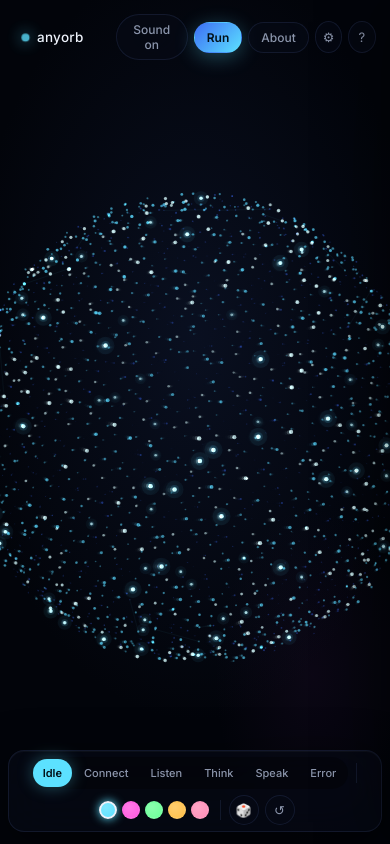
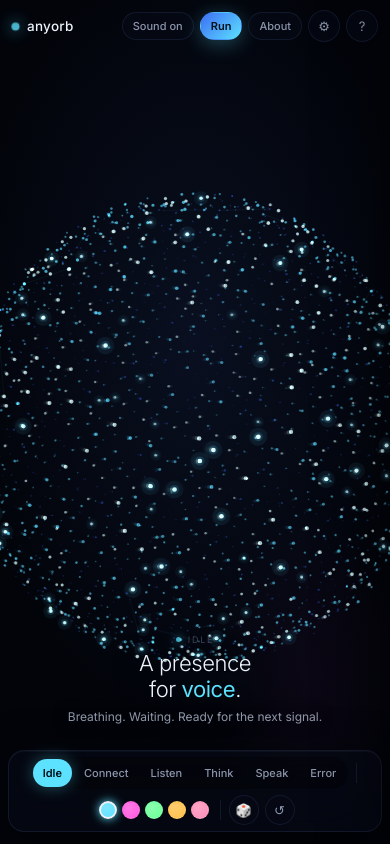
Before and after one commit to ppiiyo/AnyOrb, a website: page anyorb.html in a window 390 px wide. Drawn offline with Linux system fonts and the light colour scheme; animation ran at ten frames a second.

Commit message:
Mobile: description as soft overlay on orb; form keys Q/X

```diff
--- a/anyorb.html
+++ b/anyorb.html
@@ -69,7 +69,7 @@ select{width:100%;padding:8px 12px;border-radius:10px;border:1px solid var(--lin
 .g label{display:block;font-size:9.5px;letter-spacing:.16em;text-transform:uppercase;color:var(--dim);margin-bottom:9px}
 .ctl{display:grid;grid-template-columns:1fr 44px;align-items:center;gap:8px;margin-bottom:9px}
 .ctl span{font-family:'JetBrains Mono',monospace;font-size:10.5px;color:var(--accent);text-align:right}
-.row{display:flex;align-items:center;justify-content:space-between;margin-bottom:9px;font-size:12.5px;color:var(--muted)}
+.row{display:flex;align-items:center;justify-content:space-between;margin-bottom:9px;font-size:13px;color:var(--muted)}
 .tg{width:36px;height:20px;border-radius:99px;border:1px solid var(--line);background:rgba(0,0,0,.28);position:relative;transition:.2s;flex:none}
 .tg::after{content:"";position:absolute;top:2px;left:2px;width:14px;height:14px;border-radius:50%;background:var(--dim);transition:.2s}
 .tg[aria-checked="true"]{background:color-mix(in srgb,var(--accent) 22%,transparent);border-color:var(--accent)}
@@ -95,7 +95,29 @@ dialog h2{font-size:12px;font-weight:500;letter-spacing:.12em;margin-bottom:8px;
 dialog p{font-size:12.5px;color:var(--muted);line-height:1.55;margin-bottom:14px}
 .keys{display:grid;grid-template-columns:auto 1fr;gap:6px 12px;font-size:12.5px}
 kbd{font-family:'JetBrains Mono',monospace;font-size:10.5px;padding:2px 7px;border-radius:5px;border:1px solid var(--line);background:rgba(0,0,0,.3);color:var(--accent)}
-@media(max-width:700px){.side{display:none}.dock{bottom:12px;left:8px;right:8px;transform:none;width:auto;flex-wrap:wrap;justify-content:center;border-radius:16px}.sb{padding:7px 10px;font-size:11px}.st,.vu-w{display:none}.tag{display:none}.drawer{width:100%}}
+@media(max-width:700px){
+  .side{
+    display:block;left:0;right:0;top:auto;bottom:118px;transform:none;max-width:none;
+    padding:0 28px;text-align:center;z-index:12;pointer-events:none;
+  }
+  .side .eb{justify-content:center;font-size:9px;opacity:.75;margin-bottom:6px}
+  .side h1{
+    font-size:22px;letter-spacing:-.02em;margin-bottom:6px;
+    text-shadow:0 2px 28px rgba(0,0,0,.65),0 0 40px color-mix(in srgb,var(--sc,var(--c-idle)) 25%,transparent);
+  }
+  .side p{
+    max-width:280px;margin:0 auto;font-size:12px;line-height:1.5;
+    color:rgba(200,210,230,.72);text-shadow:0 1px 16px rgba(0,0,0,.8);
+  }
+  .side .meta{display:none}
+  .dock{bottom:12px;left:8px;right:8px;transform:none;width:auto;flex-wrap:wrap;justify-content:center;border-radius:16px}
+  .sb{padding:7px 10px;font-size:11px}
+  .st,.vu-w{display:none}
+  .tag{display:none}
+  .drawer{width:100%}
+  .top{padding:10px 12px}
+  .actions .pill{padding:6px 10px;font-size:11px}
+}
 @media(prefers-reduced-motion:reduce){.brand i{animation:none!important}}
 </style>
 </head>
@@ -196,6 +218,8 @@ kbd{font-family:'JetBrains Mono',monospace;font-size:10.5px;padding:2px 7px;bord
     <kbd>Space</kbd><span>Conversation</span>
     <kbd>R</kbd><span>Randomize</span>
     <kbd>S</kbd><span>Sound</span>
+    <kbd>Q</kbd><span>Question form</span>
+    <kbd>X</kbd><span>X / face form</span>
     <kbd>,</kbd><span>Settings</span>
     <kbd>?</kbd><span>Help</span>
   </div>
@@ -205,7 +229,7 @@ kbd{font-family:'JetBrains Mono',monospace;font-size:10.5px;padding:2px 7px;bord
 <script>
 (()=>{
 const $=id=>document.getElementById(id);
-const DESC={idle:"Breathing. Waiting. Ready for the next signal.",connecting:"Particles collapsing into form — the link is forming.",listening:"Pulling sound from the air. Reacting to every breath.",thinking:"Orbiting the idea. Processing in quiet rotation.",speaking:"Wave surface driven by the agent’s voice.",error:"Signal broken. A brief scatter, then recovery."};
+const DESC={idle:"Breathing. Waiting. Ready for the next signal.",connecting:"Particles collapsing into form — the link is forming.",listening:"Pulling sound from the air. Reacting to every breath.",thinking:"Orbiting the idea. Processing in quiet rotation.",speaking:"Wave surface driven by the agent’s voice.",error:"Signal broken — particles lock into a scowl. Tap reset to recover."};
 const TITLE={idle:"voice",connecting:"link",listening:"sound",thinking:"thought",speaking:"speech",error:"noise"};
 const COL={idle:"var(--c-idle)",connecting:"var(--c-connect)",listening:"var(--c-listen)",thinking:"var(--c-think)",speaking:"var(--c-speak)",error:"var(--c-error)"};
 let tick=0,muted=false,ctx=null;
@@ -213,11 +237,11 @@ function audio(){if(ctx)return;try{ctx=new(window.AudioContext||window.webkitAud
 function chime(s){if(muted||!ctx)return;const f={idle:392,connecting:330,listening:523,thinking:294,speaking:440,error:196}[s]||392;const o=ctx.createOscillator(),g=ctx.createGain();o.type="sine";o.frequency.value=f;g.gain.setValueAtTime(0,ctx.currentTime);g.gain.linearRampToValueAtTime(.045,ctx.currentTime+.02);g.gain.exponentialRampToValueAtTime(.0001,ctx.currentTime+.75);o.connect(g);g.connect(ctx.destination);o.start();o.stop(ctx.currentTime+.8)}
 function toast(m){let b=document.getElementById("toasts");if(!b){b=document.createElement("div");b.id="toasts";b.style.cssText="position:fixed;top:68px;left:50%;transform:translateX(-50%);z-index:60;display:flex;flex-direction:column;gap:6px;align-items:center;pointer-events:none";document.body.appendChild(b)}const t=document.createElement("div");t.style.cssText="padding:9px 16px;border-radius:999px;background:rgba(12,16,30,.92);border:1px solid rgba(130,160,255,.14);backdrop-filter:blur(16px);font-size:12.5px;font-weight:500;box-shadow:0 8px 28px rgba(0,0,0,.4)";t.textContent=m;b.appendChild(t);setTimeout(()=>t.remove(),2000)}
 const orb=new AnyOrb($("orbHost"),{state:"connecting",particles:2200,theme:"glacier",onFrame:o=>{$("vu").style.transform="scaleX("+o.smoothLevel.toFixed(3)+")";if(o.state==="listening"||o.state==="speaking"){const t=o.time;o.setLevel(o.state==="listening"?Math.max(0,Math.sin(t*1.9)*.45+.35):.35+.35*Math.sin(t*7.5))}if(++tick%12===0)$("fps").textContent=Math.round(o.fps)}});
-function sync(s){document.querySelectorAll("#states .sb").forEach(b=>b.setAttribute("aria-pressed",String(b.dataset.s===s)));$("stName").textContent=s;$("eyebrow").textContent=s;$("title").textContent=TITLE[s]||s;$("desc").textContent=DESC[s]||"";document.documentElement.style.setProperty("--sc",COL[s]);$("eyebrow").style.setProperty("--sc",COL[s]);$("title").style.setProperty("--sc",COL[s]);chime(s)}
+function sync(s){document.querySelectorAll("#states .sb").forEach(b=>b.setAttribute("aria-pressed",String(b.dataset.s===s)));$("stName").textContent=s;$("eyebrow").textContent=s;$("title").textContent=TITLE[s]||s;$("desc").textContent=DESC[s]||"";document.documentElement.style.setProperty("--sc",COL[s]);$("eyebrow").style.setProperty("--sc",COL[s]);$("title").style.setProperty("--sc",COL[s]);chime(s);if(s==="error")orb.set("form","face");else if(orb.o.form==="face"||orb.o.form==="x")orb.set("form",null)}
 $("orbHost").addEventListener("anyorb:statechange",e=>sync(e.detail.state));
 document.querySelectorAll("#states .sb").forEach(b=>b.onclick=()=>{audio();orb.setState(b.dataset.s)});
 document.querySelectorAll("#themes .sw").forEach(s=>s.onclick=()=>{document.querySelectorAll("#themes .sw").forEach(x=>x.setAttribute("aria-pressed","false"));s.setAttribute("aria-pressed","true");orb.set("theme",s.dataset.t);document.documentElement.style.setProperty("--accent",AnyOrb.THEMES[s.dataset.t].core)});
-$("resetBtn").onclick=()=>{orb.setState("idle");orb.set("theme","glacier");document.querySelectorAll("#themes .sw").forEach(x=>x.setAttribute("aria-pressed",String(x.dataset.t==="glacier")))};
+$("resetBtn").onclick=()=>{orb.setState("idle");orb.set("theme","glacier");orb.set("form",null);document.querySelectorAll("#themes .sw").forEach(x=>x.setAttribute("aria-pressed",String(x.dataset.t==="glacier")))};
 $("randBtn").onclick=()=>{const th=Object.keys(AnyOrb.THEMES),t=th[Math.random()*th.length|0];document.querySelectorAll("#themes .sw").forEach(x=>x.setAttribute("aria-pressed",String(x.dataset.t===t)));orb.set("theme",t);orb.setState(["idle","listening","thinking","speaking"][Math.random()*4|0])};
 const dr=$("drawer");const openSet=o=>{dr.classList.toggle("open",o);dr.setAttribute("aria-hidden",String(!o));$("setBtn").classList.toggle("on",o)};
 $("setBtn").onclick=()=>openSet(!dr.classList.contains("open"));$("closeSet").onclick=()=>openSet(false);
@@ -235,7 +259,7 @@ const SCRIPT=[{s:"connecting",d:1.1},{s:"listening",d:2},{s:"thinking",d:1.4},{s
 let timers=[],run=false;const stop=()=>{run=false;timers.forEach(clearTimeout);timers=[];$("runBtn").textContent="Run"};
 $("runBtn").onclick=()=>{if(run){stop();return}audio();run=true;$("runBtn").textContent="■ Stop";let d=0;SCRIPT.forEach(st=>{timers.push(setTimeout(()=>{if(run)orb.setState(st.s)},d*1000));d+=st.d});timers.push(setTimeout(stop,d*1000+80))};
 const help=$("help");$("helpBtn").onclick=()=>help.showModal&&help.showModal();$("closeHelp").onclick=()=>help.close();
-document.addEventListener("keydown",e=>{if(["INPUT","TEXTAREA","SELECT"].includes(document.activeElement?.tagName))return;if(e.key>="1"&&e.key<="6"){audio();orb.setState(AnyOrb.STATES[+e.key-1])}if(e.code==="Space"){e.preventDefault();$("runBtn").click()}if(e.key.toLowerCase()==="r")$("randBtn").click();if(e.key.toLowerCase()==="s")$("soundBtn").click();if(e.key===",")openSet(!dr.classList.contains("open"));if(e.key==="?")help.showModal&&help.showModal();if(e.key==="Escape"){openSet(false);$("about").classList.remove("open")}});
+document.addEventListener("keydown",e=>{if(["INPUT","TEXTAREA","SELECT"].includes(document.activeElement?.tagName))return;if(e.key>="1"&&e.key<="6"){audio();orb.setState(AnyOrb.STATES[+e.key-1])}if(e.code==="Space"){e.preventDefault();$("runBtn").click()}if(e.key.toLowerCase()==="r")$("randBtn").click();if(e.key.toLowerCase()==="s")$("soundBtn").click();if(e.key===",")openSet(!dr.classList.contains("open"));if(e.key==="?")help.showModal&&help.showModal();if(e.key.toLowerCase()==="q"){orb.set("form",orb.o.form==="question"?null:"question");toast(orb.o.form==="question"?"Form: question":"Form: default")}if(e.key.toLowerCase()==="x"){orb.set("form",orb.o.form==="x"?"face":"x");toast("Form: "+(orb.o.form||"face"))}if(e.key==="Escape"){openSet(false);$("about").classList.remove("open")}});
 document.addEventListener("pointerdown",audio,{once:true});
 $("pcount").textContent="2200";setTimeout(()=>orb.setState("idle"),1200);
 })();
```
